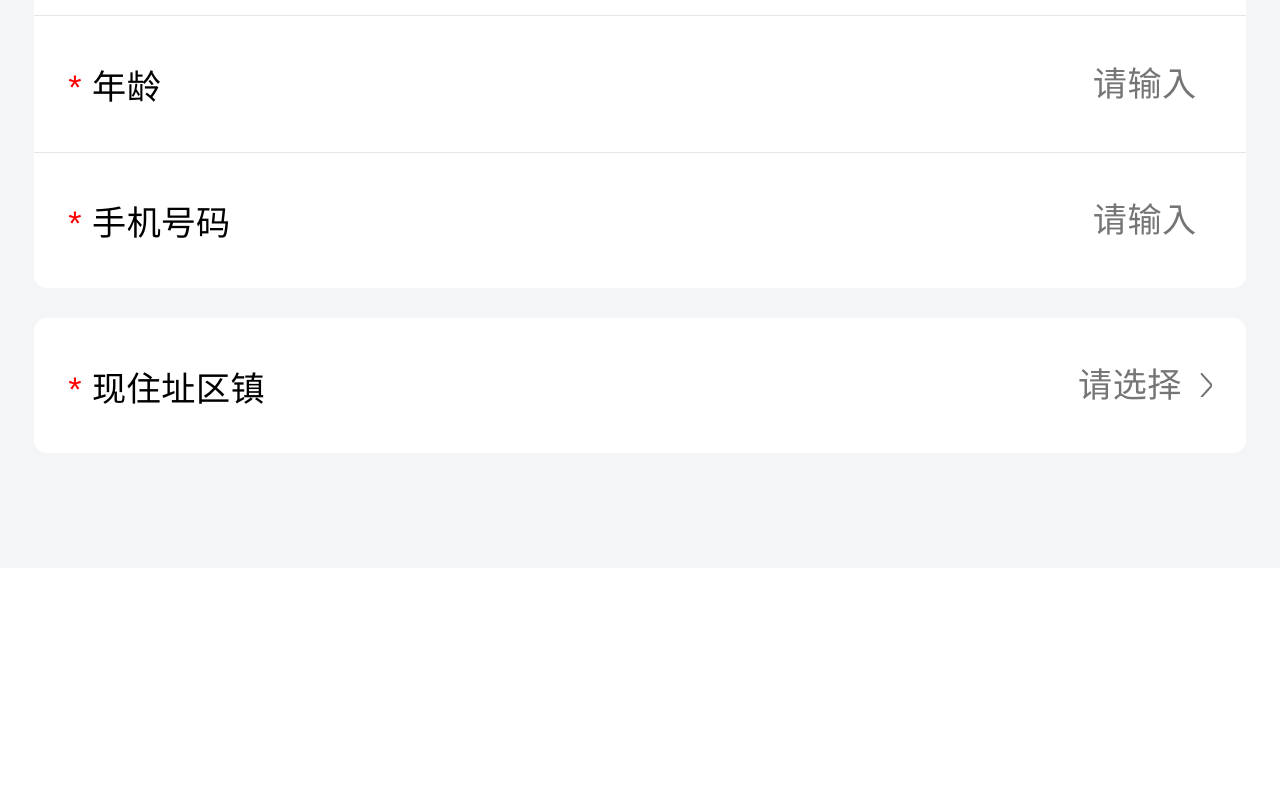
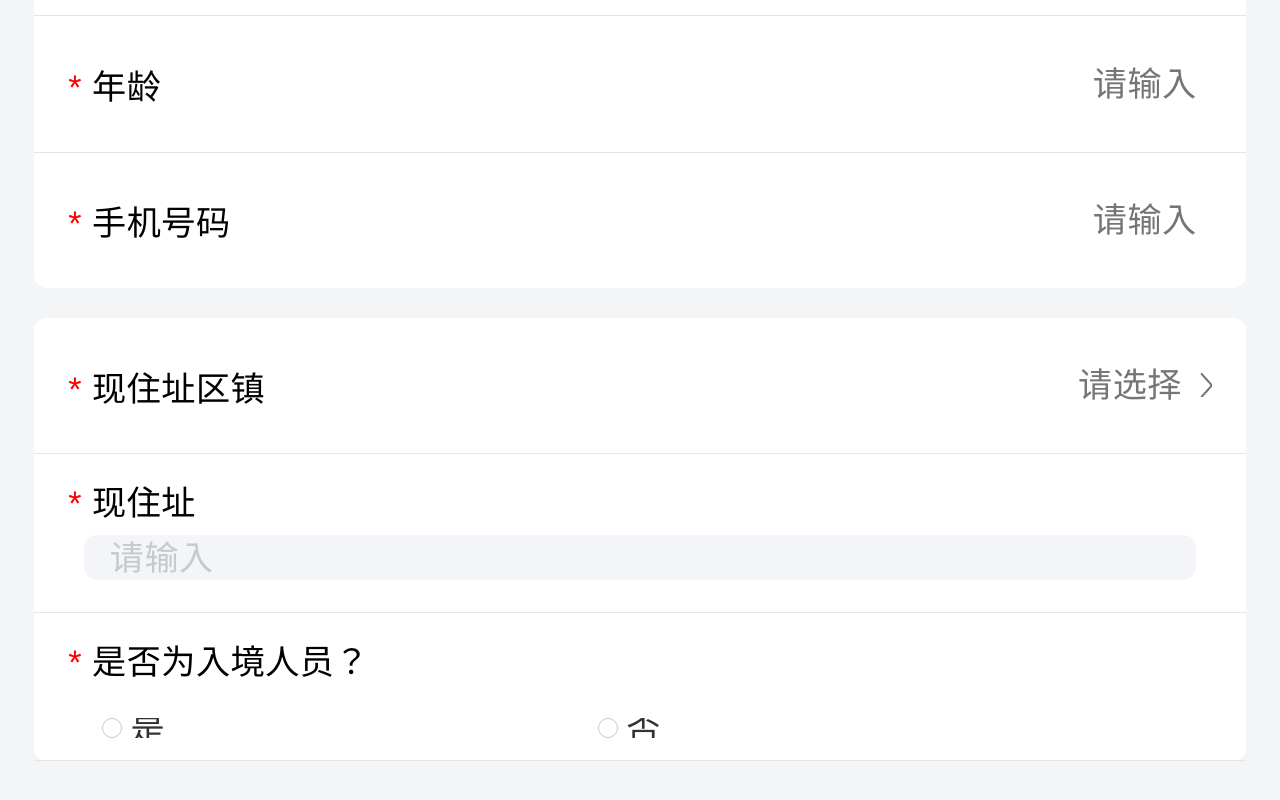
Before and after one commit to clouddawn/hello-world, a Vue app: page /Form in a window 1280 px wide. Shown: the part 934-1734 px from the top of the page. Before the commit the page ends 1502 px from the top, so only its background shows below. Built offline with nearby package versions, Linux system fonts and the light colour scheme.

Commit message:
加入封装的axios前备份

```diff
--- a/src/examples/Form/Form.js
+++ b/src/examples/Form/Form.js
@@ -1,10 +1,11 @@
 import Vue from "vue";
 import {RadioGroup, Radio} from "vant";
 import {DatetimePicker} from "vant";
-import commonFunction from "@/general/commonFunction.js";
 import dayjs from "dayjs";
 import qs from "qs";
+import { Field } from 'vant';
 
+Vue.use(Field);
 Vue.use(DatetimePicker);
 Vue.use(Radio);
 Vue.use(RadioGroup);
@@ -30,6 +31,8 @@ export default {
         age: "",
         phone: "",
         town: "",
+        address:"",
+        entrant:"", // 入境人员
       },
     };
   },
@@ -38,21 +41,6 @@ export default {
   },
   methods: {
     init() {
-      // console.log( new Date(1900, 0, 1));
-      // console.log(dayjs().subtract(100,'year'));
-      // this.minDate = new Date(dayjs().subtract(100,'year'));
-      // let date = dayjs().add(3,'day').format("YY-MM-DD HH:mm");
-      // console.log(date);
-      // let timestamp3 = new Date().getTime();
-      // let now = dayjs(timestamp3);
-      // let timestamp = +dayjs().valueOf();
-      // let timestamp = +dayjs('2021-1-1').valueOf();
-      // console.log(timestamp);
-      // console.log(commonFunction.timestampTransform(timestamp).completeTime);
-      // console.log(now);
-      // console.log(now.format("YYYY-MM-DD HH:mm:ss")); // 2022-04-06 16:59:44
-      // alert(now.format('YY年MM月DD日 HH:mm:ss'));
-      // return;
       let certificates = [
         {
           key: 1,
@@ -71,8 +59,6 @@ export default {
           value: "台胞证",
         }
       ];
-      console.log(qs.stringify(certificates));
-      return
       certificates.forEach((item) => {
         this.certificateColumns.push(item.value);
       });
@@ -85,7 +71,7 @@ export default {
     },
     // 出生日期选择器确认
     birthDateConfirm(value) {
-      this.form.birthDate = commonFunction.timestampTransform(value).inCompleteTime;
+      this.form.birthDate = dayjs(value).format("YYYY-MM-DD");
       this.birthDatePicker = false;
     },
     // 区镇选择器确认
--- a/src/examples/Form/Form.scss
+++ b/src/examples/Form/Form.scss
@@ -40,5 +40,30 @@ main {
     .oneLine:last-child {
       border: none;
     }
+
+    .twoLines {
+      padding: 1rem 1.6rem;
+      border-bottom: 1px solid #E5E5E5;
+      .top {
+        .red {
+          color: red;
+        }
+      }
+      .bottom {
+        //outline: 1px solid red;
+        ::v-deep textarea {
+          border: none;
+          border-radius: 0.6rem;
+          background-color: #F3F5F9;
+          padding: 0.5rem 1.2rem;
+        }
+        ::v-deep .van-radio-group {
+          padding: 1.6rem 1.6rem 0;
+          .van-radio {
+            width: 45%;
+          }
+        }
+      }
+    }
   }
 }
--- a/src/examples/Form/Form.vue
+++ b/src/examples/Form/Form.vue
@@ -40,7 +40,7 @@
           <span class="red">*</span> 性别
         </div>
         <div class="right">
-          <van-radio-group v-model.number="form.gender" direction="horizontal">
+          <van-radio-group v-model="form.gender" direction="horizontal">
             <van-radio name="1" checked-color="#19A0A0
 ">男
             </van-radio>
@@ -97,6 +97,34 @@
           <img class="rightImg" src="@/assets/examples/arrowRight.png" alt="">
         </div>
       </div>
+      <div class="twoLines">
+        <div class="top">
+          <span class="red">*</span> 现住址
+        </div>
+        <div class="bottom">
+          <van-field
+              v-model="form.address"
+              rows="1"
+              autosize
+              type="textarea"
+              placeholder="请输入"
+              maxlength="120"
+          />
+        </div>
+      </div>
+      <div class="twoLines">
+        <div class="top">
+          <span class="red">*</span> 是否为入境人员？
+        </div>
+        <div class="bottom">
+          <van-radio-group v-model="form.entrant" direction="horizontal">
+            <van-radio name="1" checked-color="#19A0A0
+">是</van-radio>
+            <van-radio name="2" checked-color="#19A0A0
+">否</van-radio>
+          </van-radio-group>
+        </div>
+      </div>
       <!--      区镇选择-->
       <van-popup v-model="townPicker" round position="bottom">
         <van-picker
--- /dev/null
+++ b/src/examples/ScanCode/ScanCode.js
@@ -0,0 +1,42 @@
+import bridge from "@/general/bridge";
+
+export default {
+  data() {
+
+  },
+  mounted() {
+    this.howPhone();
+  },
+  methods: {
+    howPhone() {
+      let ua = navigator.userAgent;
+      let isAndroid = ua.indexOf("Android") > -1 || ua.indexOf("Adr") > -1;
+      let isIOS = !!ua.match(/\(i[^;]+;( U;)? CPU.+Mac OS X/);
+      if (isIOS) {
+        bridge.registerhandler(
+          "getIOSQrResult",
+          (resData) => {
+            let data = JSON.parse(resData).key;
+            alert(data);
+          }
+        );
+      }
+      if (isAndroid) {
+        window["getResult"] = (resData) => {
+          alert(resData);
+        };
+      }
+    },
+    scancode() {
+      let ua = navigator.userAgent;
+      let isAndroid = ua.indexOf("Android") > -1 || ua.indexOf("Adr") > -1;
+      let isiOS = !!ua.match(/\(i[^;]+;( U;)? CPU.+Mac OS X/);
+      if (isiOS) {
+        bridge.callhandler("setIOSQr");
+      }
+      if (isAndroid) {
+        window.ServiceAddrInterface.setScanQr();
+      }
+    },
+  }
+};
--- /dev/null
+++ b/src/examples/ScanCode/ScanCode.vue
@@ -0,0 +1,11 @@
+<template>
+  <main>
+    <button @click="scancode">点击扫码</button>
+  </main>
+</template>
+
+<script src="./ScanCode.js"></script>
+
+<style lang="scss" scoped>
+@import "./ScanCode.scss";
+</style>
--- a/src/router/index.js
+++ b/src/router/index.js
@@ -16,6 +16,12 @@ const routes = [
     meta: {title: "表单页"},
     component: () => import("@/examples/Form/Form.vue"),
   },
+  {
+    path: "/ScanCode",
+    name: "ScanCode",
+    meta: {title: "扫码页"},
+    component: () => import("@/examples/ScanCode/ScanCode.vue"),
+  }
 ];
 
 const router = new VueRouter({
```
Also changed, not shown: src/general/bridge.js (+0 -8 lines), src/examples/ScanCode/ScanCode.scss (added).
